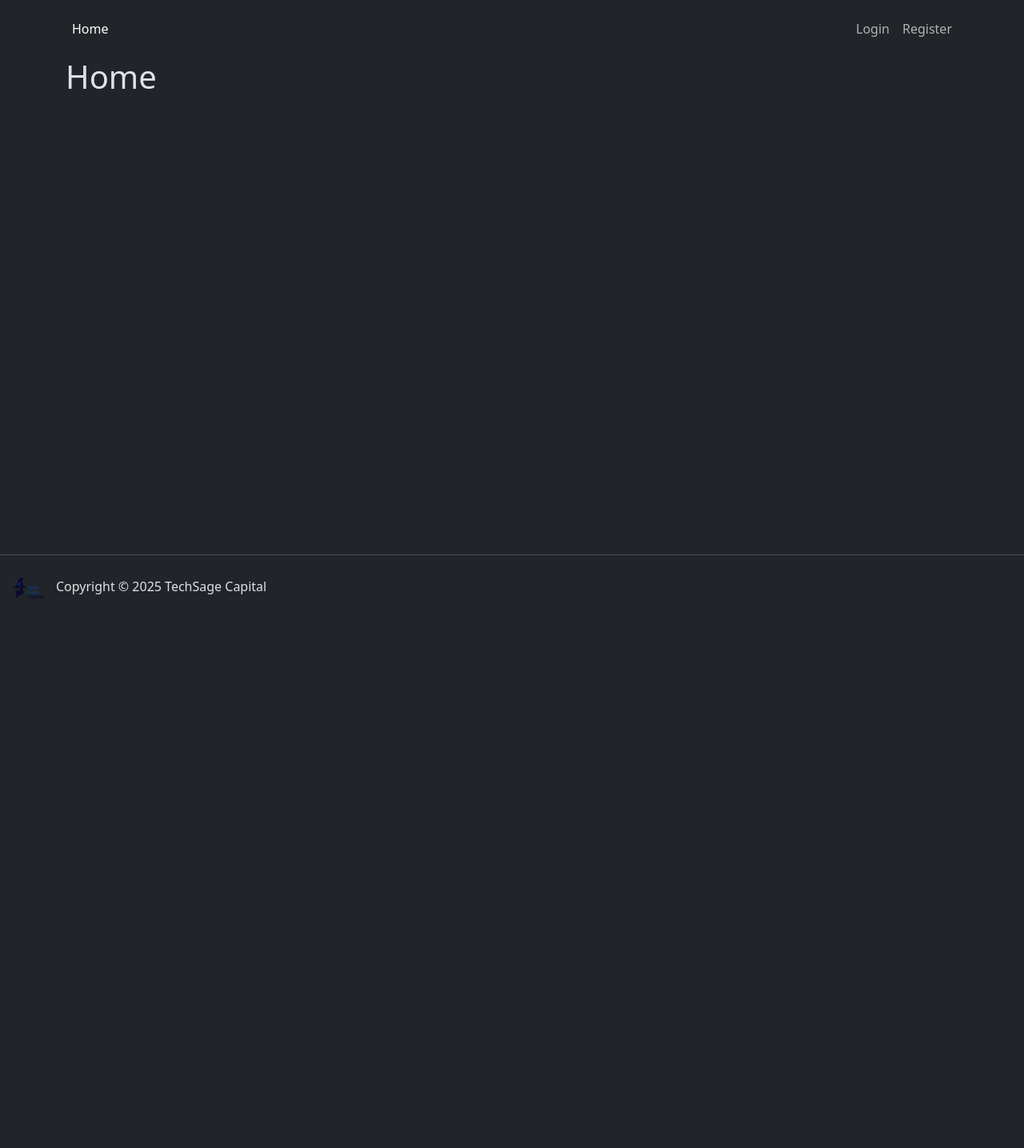
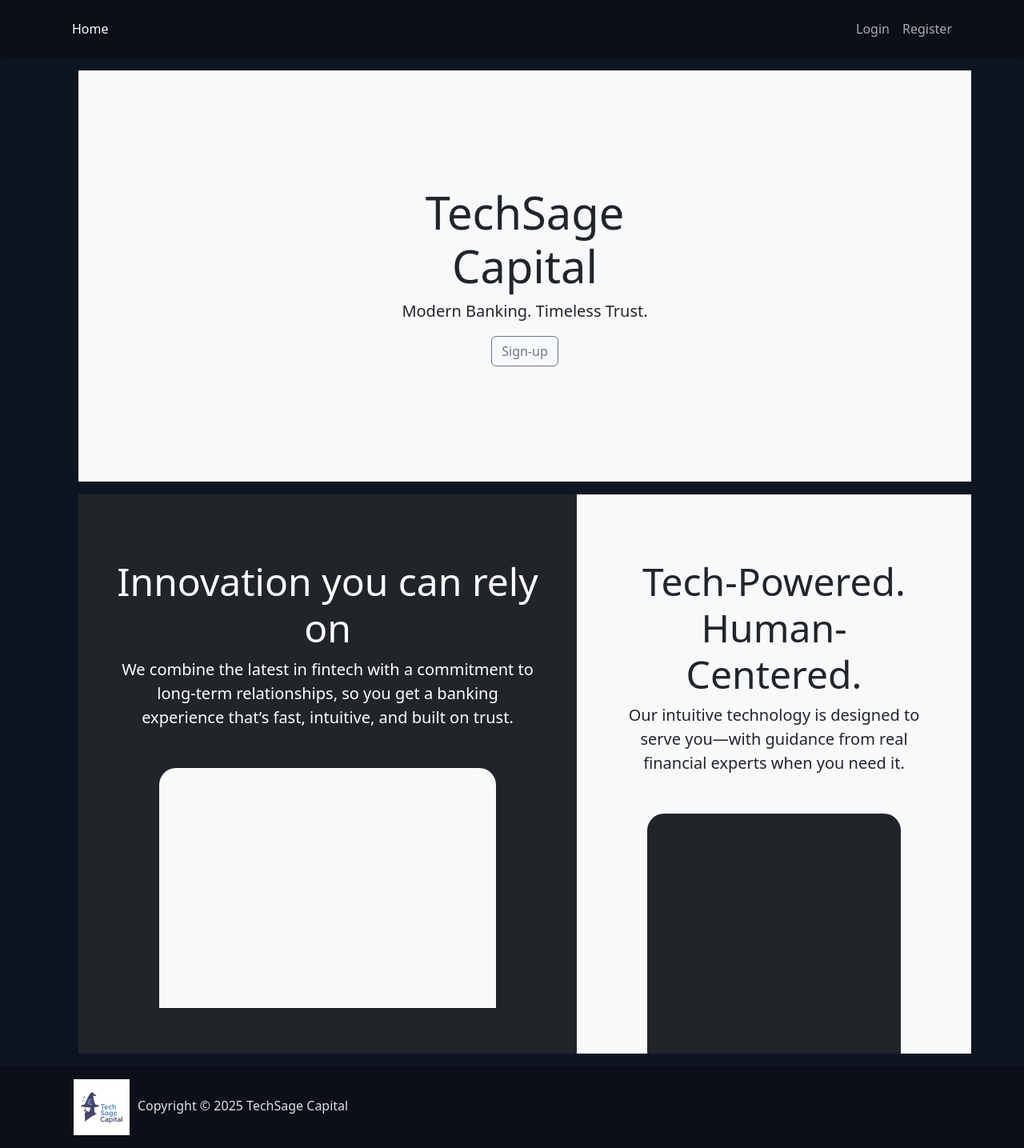
Before and after one commit to Jelcoo/TechSageCapital, a Vue app in the folder frontend/: page / in a window 1280 px wide. Shown: the whole page at 80% size. Before the commit the page ends 800 px from the top, so only its background shows below. Built offline with nearby package versions, Linux system fonts and the light colour scheme; no server answers.

Commit message:
View updated
- Updated home view to look better.
- Fix: backend permissions on users/id for account details view
- Footer content in container like nav
- Updated colours

```diff
--- a/frontend/src/App.vue
+++ b/frontend/src/App.vue
@@ -19,11 +19,13 @@
 </script>
 
 <template>
-    <NavbarComponent />
+    <div class="page">
+        <NavbarComponent />
 
-    <div class="container" v-if="ready">
-        <RouterView />
+        <div class="container mainbody" v-if="ready">
+            <RouterView />
+        </div>
+
+        <FooterComponent />
     </div>
-
-    <FooterComponent />
 </template>
--- a/frontend/src/assets/main.css
+++ b/frontend/src/assets/main.css
@@ -1,11 +1,29 @@
 footer{
-    position: fixed;
     bottom: 0;
     width: 100%;
+    background-color: #0A0F1A;
 }
 
 footer img{
-    height: 50px;
+    height: 70px;
     width:auto;
     margin: 0 10px;
+    background-color: white;
 }
+
+nav{
+    background-color: #0A0F1A;
+}
+
+body{
+    background-color: #0E1522 !important;
+    min-height: 100%;
+}
+.mainbody{
+    flex: 1;
+}
+.page{
+    display: flex;
+    flex-direction: column;
+    min-height: 100vh;
+}
--- a/frontend/src/components/FooterComponent.vue
+++ b/frontend/src/components/FooterComponent.vue
@@ -1,9 +1,9 @@
 <template>
-    <footer class="d-flex flex-wrap justify-content-between align-items-center py-3 my-4 border-top">
-        <span
-            ><img src="/images/TechSageCapitalLogo-Transparent.png" alt="TechSage Capital" />Copyright &copy; 2025
-            TechSage Capital</span
-        >
+    <footer class="d-flex flex-wrap justify-content-between align-items-center py-3 ">
+        <div class="container">
+            <span><img src="/images/TechSageCapitalLogo-Transparent.png" alt="TechSage Capital" />Copyright &copy; 2025
+                TechSage Capital</span>
+        </div>
     </footer>
 </template>
 
--- a/frontend/src/views/HomeView.vue
+++ b/frontend/src/views/HomeView.vue
@@ -1,8 +1,42 @@
 <script setup lang="ts">
+import { RouterLink, } from 'vue-router';
+import { useUserStore } from '@/stores/user';
+const userStore = useUserStore();
 </script>
 
 <template>
     <main>
-        <h1>Home</h1>
+        <div class="position-relative overflow-hidden p-3 p-md-5 m-md-3 text-center bg-light text-dark"
+            style="width: 100%;">
+            <div class="col-md-5 p-lg-5 mx-auto my-5">
+                <h1 class="display-4 font-weight-normal">TechSage Capital</h1>
+                <p class="lead font-weight-normal">Modern Banking. Timeless Trust.</p>
+                <RouterLink to="/auth/register" class="btn btn-outline-secondary" active-class="active"
+                    v-if="userStore.token == null">Sign-up
+                </RouterLink>
+            </div>
+            <div class="product-device box-shadow d-none d-md-block"></div>
+            <div class="product-device product-device-2 box-shadow d-none d-md-block"></div>
+        </div>
+        <div class="d-md-flex flex-md-equal w-100 my-md-3 m-md-3 pl-md-3">
+            <div class="bg-dark mr-md-3 pt-3 px-3 pt-md-5 px-md-5 text-center text-white overflow-hidden">
+                <div class="my-3 py-3">
+                    <h2 class="display-5">Innovation you can rely on</h2>
+                    <p class="lead">We combine the latest in fintech with a commitment to long-term relationships, so
+                        you get a banking experience that’s fast, intuitive, and built on trust.</p>
+                </div>
+                <div class="bg-light box-shadow mx-auto"
+                    style="width: 80%; height: 300px; border-radius: 21px 21px 0 0;"></div>
+            </div>
+            <div class="bg-light mr-md-3 pt-3 px-3 pt-md-5 px-md-5 text-center overflow-hidden text-dark">
+                <div class="my-3 p-3">
+                    <h2 class="display-5">Tech-Powered. Human-Centered.</h2>
+                    <p class="lead">Our intuitive technology is designed to serve you—with guidance from real financial
+                        experts when you need it.</p>
+                </div>
+                <div class="bg-dark box-shadow mx-auto"
+                    style="width: 80%; height: 300px; border-radius: 21px 21px 0 0;"></div>
+            </div>
+        </div>
     </main>
 </template>
```
Also changed, not shown: 1 other file (tests, documents, lock files or other folders).
